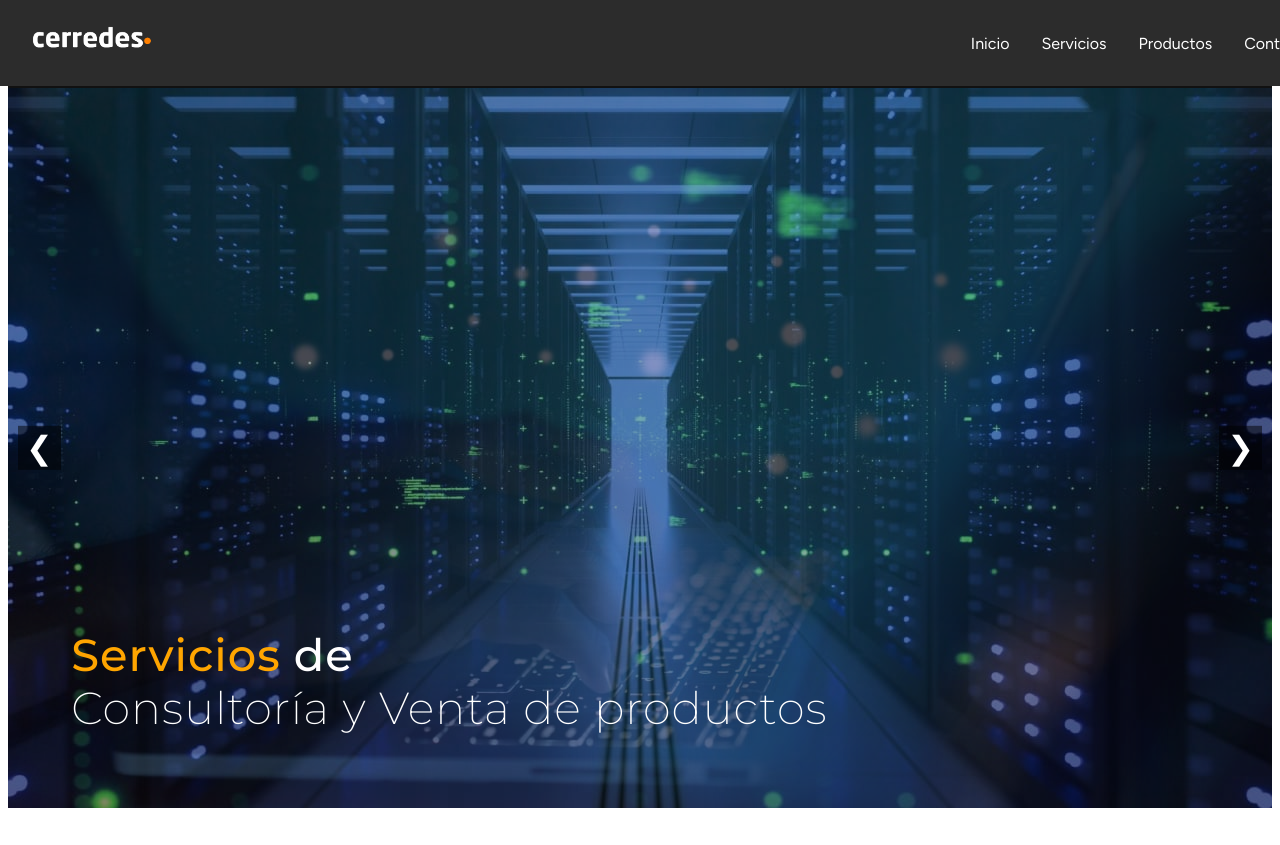
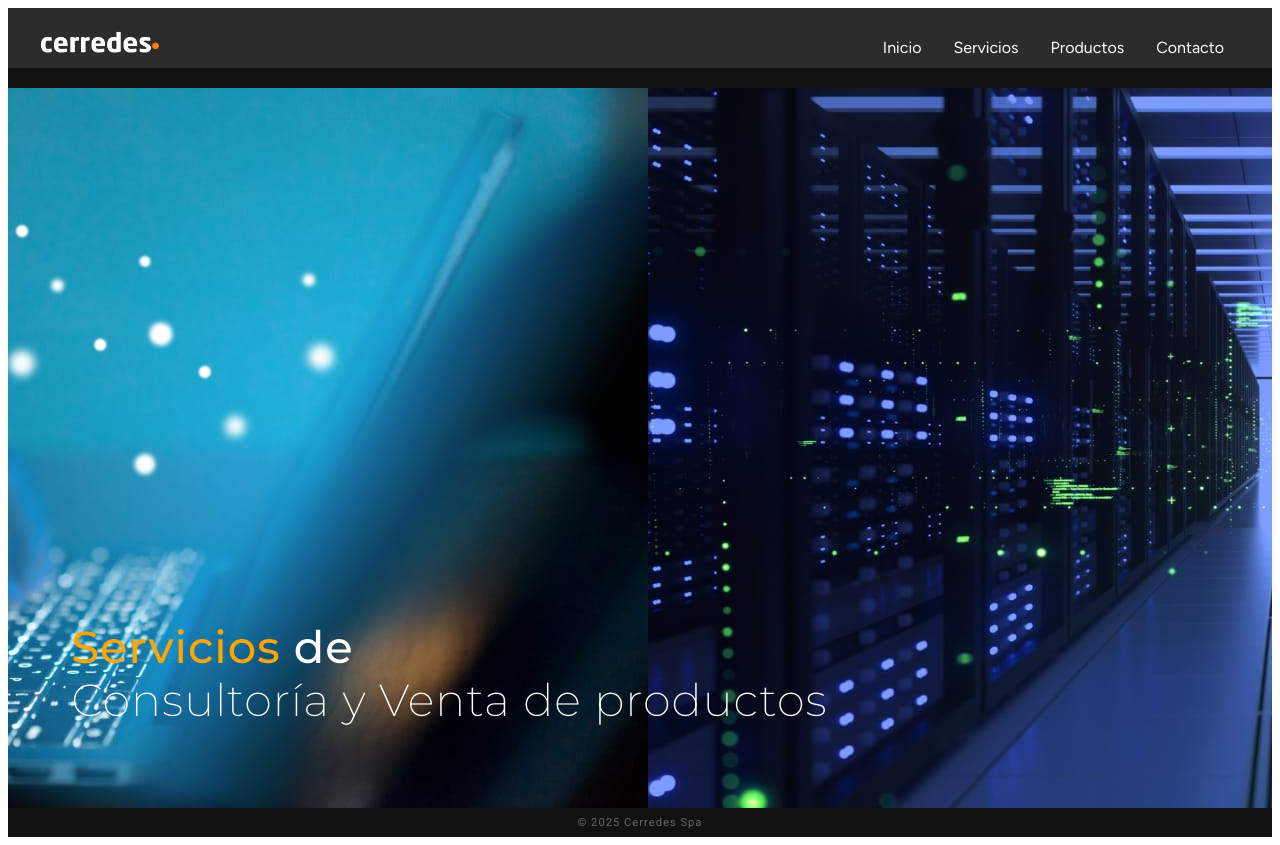
Before and after one commit to CristianCerpa/cerredes-landing-V3, a Next.js app: page / in a window 1280 px wide. Before the commit the page ends 816 px from the top, so only its background shows below. Built offline with nearby package versions, Linux system fonts and the light colour scheme.

Commit message:
Update index.js

```diff
--- a/pages/index.js
+++ b/pages/index.js
@@ -1,14 +1,34 @@
 import Image from "next/image";
 import { useState, useEffect } from "react";
-import { Figtree, Montserrat, Roboto } from "next/font/google";
+import { Figtree } from "next/font/google";
+import { Montserrat } from "next/font/google";
+import { Roboto } from "next/font/google";
 
-const figtree = Figtree({ weight: "400", subsets: ["latin"] });
-const montserratLight = Montserrat({ weight: "200", subsets: ["latin"] });
-const montserratMedium = Montserrat({ weight: "500", subsets: ["latin"] });
-const roboto = Roboto({ weight: "400", subsets: ["latin"] });
+const figtree = Figtree({
+  weight: "400",   // Regular
+  subsets: ["latin"]
+});
+const montserratLight = Montserrat({
+  weight: "200", // Light Italic
+  subsets: ["latin"],
+});
+const montserratMedium = Montserrat({
+  weight: "500", // Medium
+  subsets: ["latin"],
+});
+const roboto = Roboto({
+  weight: "400", // regular
+  subsets: ["latin"],
+});
 
 export default function Home() {
-  const images = ["/fondo1.jpeg", "/fondo2.jpeg", "/fondo3.jpeg", "/fondo4.jpeg"];
+  const images = [
+    "/fondo1.jpeg",
+    "/fondo2.jpeg",
+    "/fondo3.jpeg",
+    "/fondo4.jpeg",
+  ];
+
   const [currentIndex, setCurrentIndex] = useState(0);
 
   // Cambiar imagen cada 5 segundos
@@ -19,172 +39,161 @@ export default function Home() {
     return () => clearInterval(interval);
   }, [images.length]);
 
-  // Funciones de navegación
-  const prevSlide = () => setCurrentIndex((prev) => (prev - 1 + images.length) % images.length);
-  const nextSlide = () => setCurrentIndex((prev) => (prev + 1) % images.length);
-
   return (
  <>
-      <main className="main">
-        <header className="header">
-          <div className="logo">
+    <main
+      style={{
+        position: "relative",
+        overflow: "hidden", // evita scroll horizontal
+        height: "100vh",
+        width: "100%", // evita scroll horizontal
+        backgroundColor: "#111111", // 🔹 fondo negro total
+      }}
+    >
+
+      {/* Header con logo, menú y carrito */}
+      <header
+        style={{
+          position: "absolute",
+          top: 0,
+          left: 0,
+          width: "100%",
+          display: "flex",
+          justifyContent: "space-between",
+          alignItems: "center",
+          padding: "0.8rem 2rem", // margen del logo a la izquierda
+          zIndex: 10,
+          background: "#2c2c2c",
+        }}
+      >
+        {/* Logo */}
+        <div>
           <Image src="/logo.png" alt="Logo" width={120} height={50} />
         </div>
 
-          <nav className="nav">
-            <ul className={`${figtree.className} menu`}>
+        {/* Menú + carrito */}
+        <nav
+          style={{
+            display: "flex",
+            alignItems: "center",
+            gap: "2rem",
+            marginRight: "5rem", // margen al final, mismo que el del logo
+          }}
+        >
+<ul
+  className={figtree.className} // aplica la fuente Figtree Regular
+  style={{
+    display: "flex",
+    listStyle: "none",
+    gap: "2rem",
+    margin: 0,
+    padding: 0,
+  }}
+>
   {["Inicio", "Servicios", "Productos", "Contacto"].map((item, i) => (
-                <li key={i} className="menu-item">{item}</li>
+    <li
+      key={i}
+      style={{
+        color: "#fff",
+        cursor: "pointer",
+        transition: "color 0.3s ease",
+      }}
+      onMouseEnter={(e) => (e.target.style.color = "orange")}
+      onMouseLeave={(e) => (e.target.style.color = "#fff")}
+    >
+      {item}
+    </li>
   ))}
 </ul>
+
+{/* Carrito de compras */}
         </nav>
+
+{/* Línea blanca inferior */}
+  <div
+    style={{
+      position: "absolute",
+      bottom: 0,
+      left: 0,
+      width: "100%",
+      height: "20px",       // grosor de la línea
+      backgroundColor: "#111111", // gris claro
+    }}
+  ></div>
+
       </header>
 
-        <div className="carousel-container">
+{/* Contenedor del carrusel */}
+<div
+  style={{
+    display: "flex",
+    height: "calc(100vh - 80px)", // altura total menos la barra de menú
+    width: `${images.length * 100}vw`,
+    transform: `translateX(-${currentIndex * 100}vw)`,
+    transition: "transform 1s ease-in-out",
+    marginTop: "80px", // empuja el carrusel debajo de la barra
+  }}
+>
   {images.map((src, i) => (
-            <div key={i} className={`carousel-slide ${i === currentIndex ? "active" : ""}`}>
+    <div
+      key={i}
+      style={{
+        position: "relative",
+        flex: "0 0 100vw", // ancho completo
+        height: "100%",
+        flexShrink: 0,
+      }}
+    >
       <Image
         src={src}
         alt={`Fondo ${i + 1}`}
         fill
-                sizes="(max-width: 768px) 100vw, 100vw"
         priority={i === 0}
-                style={{ objectFit: "cover", objectPosition: "center" }}
+        style={{
+          objectFit: "cover",
+          objectPosition: "center",
+          backgroundColor: "black",
+        }}
       />
     </div>
   ))}
-
-          {/* Controles */}
-          <button className="prev" onClick={prevSlide}>&#10094;</button>
-          <button className="next" onClick={nextSlide}>&#10095;</button>
+</div>
 
 {/* Texto encima */}
-          <div className="hero-text">
-            <div className={montserratMedium.className}><span className="highlight">Servicios</span> de</div>
+<div
+  style={{
+    position: "absolute",
+    bottom: "10%",        // lo mandamos hacia abajo
+    left: "5%",           // lo alineamos a la izquierda
+    color: "#fff",
+    fontSize: "2.8rem",
+    textAlign: "left",    // alineación del texto a la izquierda
+    zIndex: 2,
+    lineHeight: "1.2",    // separación entre frases
+    letterSpacing: "1px",
+  }}
+>
+<div className={montserratMedium.className}>
+  <span style={{ color: "orange" }}>Servicios</span> de
+  </div>
   <div className={montserratLight.className}>Consultoría y Venta de productos</div>
 </div>
-        </div>
-
-        <footer className={roboto.className}>© 2025 Cerredes Spa</footer>
     </main>
 
-      <style jsx>{`
-        .main {
-          position: relative;
-          overflow-x: hidden;
-          height: 100vh;
-          width: 100%;
-          background-color: #111111;
-        }
-
-        .header {
-          position: fixed;
-          top: 0;
-          left: 0;
-          width: 100%;
-          display: flex;
-          justify-content: space-between;
-          align-items: center;
-          padding: 1rem 2rem;
-          background: #2c2c2c;
-          z-index: 10;
-        }
-
-        .nav .menu {
-          display: flex;
-          list-style: none;
-          gap: 2rem;
-          margin: 0;
-          padding: 0;
-        }
-
-        .menu-item {
-          color: #fff;
-          cursor: pointer;
-          transition: color 0.3s ease;
-        }
-        .menu-item:hover,
-        .menu-item:active {
-          color: orange;
-        }
-
-        .carousel-container {
-          position: relative;
-          margin-top: 80px;
-          height: calc(100vh - 80px);
-          min-height: 400px;
-          overflow: hidden;
-        }
-
-        .carousel-slide {
-          position: absolute;
-          top: 0;
-          left: 0;
-          width: 100%;
-          height: 100%;
-          opacity: 0;
-          transition: opacity 1s ease-in-out;
-        }
-
-        .carousel-slide.active {
-          opacity: 1;
-          z-index: 1;
-        }
-
-        .prev, .next {
-          position: absolute;
-          top: 50%;
-          transform: translateY(-50%);
-          background-color: rgba(0,0,0,0.5);
-          border: none;
-          color: #fff;
-          font-size: 2rem;
-          padding: 0.2rem 0.5rem;
-          cursor: pointer;
-          z-index: 10;
-        }
-
-        .prev { left: 10px; }
-        .next { right: 10px; }
-
-        .hero-text {
-          position: absolute;
-          bottom: 10%;
-          left: 5%;
-          color: #fff;
-          font-size: 2.8rem;
-          line-height: 1.2;
-          letter-spacing: 1px;
-          z-index: 2;
-        }
-
-        .highlight {
-          color: orange;
-        }
-
-        footer {
-          width: 100%;
-          background-color: #111111;
-          color: #666666;
-          text-align: center;
-          padding: 0.5rem 0;
-          font-size: 0.8rem;
-          letter-spacing: 1px;
-        }
-
-        @media (max-width: 768px) {
-          .header { padding: 0.5rem 1rem; }
-          .nav .menu { gap: 1rem; }
-          .hero-text { font-size: 1.6rem; bottom: 5%; left: 5%; }
-          .carousel-container { margin-top: 60px; height: calc(100vh - 60px); }
-          footer { font-size: 0.9rem; padding: 1rem 0; }
-        }
-
-        @media (max-width: 480px) {
-          .hero-text { font-size: 1.2rem; }
-          .menu-item { font-size: 0.9rem; }
-        }
-      `}</style>
+<footer
+className={roboto.className}
+  style={{
+    width: "100%",            // ocupa todo el ancho
+    backgroundColor: "#111111",  // color de la barra (blanco)
+    color: "#666666",          // color del texto
+    textAlign: "center",      // centrado horizontal
+    padding: "0.5rem 0",      // altura de la barra
+    fontSize: "0.7rem",       // tamaño del texto
+    letterSpacing: "1px",     // espaciado entre letras
+  }}
+>
+  © 2025 Cerredes Spa
+</footer>
  </>
   );
 }
```
Lines whose indentation alone changed are shown as unchanged.
